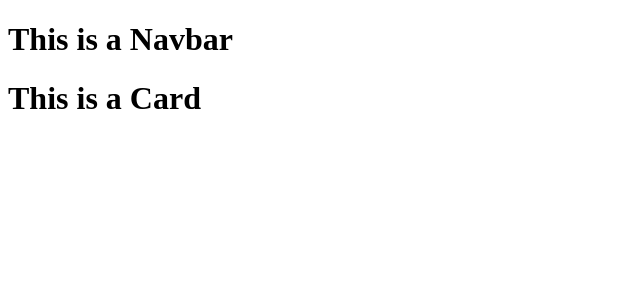
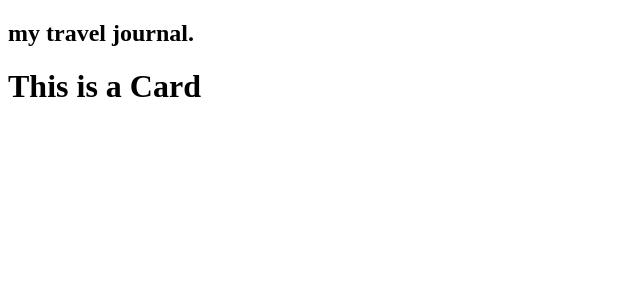
Before and after one commit to fairleyv/TravelJournal, a React (Vite) app: page / in a window 1280 px wide. Shown: the top 300 px of the page, without its empty margins (0-640 px from the left). Built offline with nearby package versions, Linux system fonts and the light colour scheme.

Commit message:
added structure to navbar component and included title of project. Added world icon to files

```diff
--- a/components/Navbar.jsx
+++ b/components/Navbar.jsx
@@ -2,6 +2,10 @@ import React from "react";
 
 export default function Navbar () {
     return (
-        <h1>This is a Navbar</h1>
+        <div>
+            <nav>
+                <h1>my travel journal.</h1>
+            </nav>
+        </div>
     )
 }
```
Also changed, not shown: src/assets/Fill 213.png (added).
